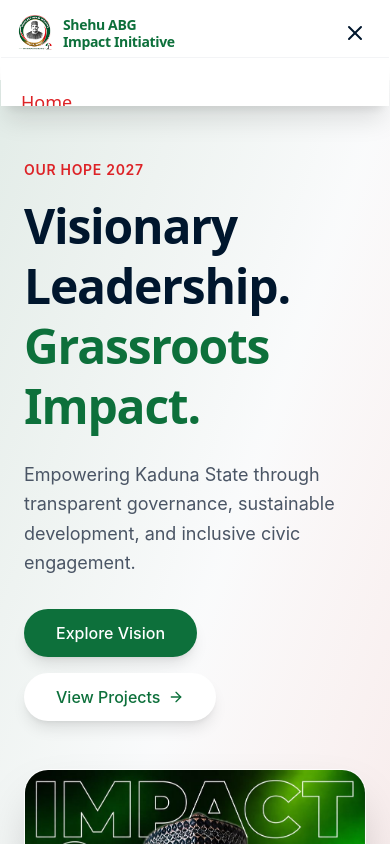
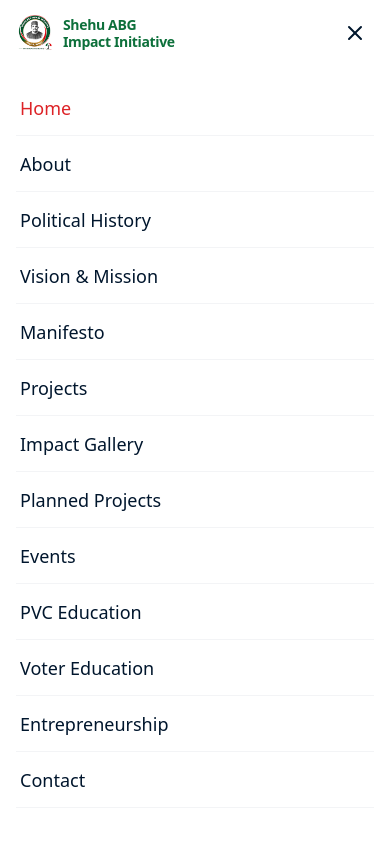
Before and after one commit to Mheek-frosh/shehu, a React (Vite) app: page / in a window 390 px wide. Both pictures are taken after a click on the button "Open menu". Shown: the top 844 px of the page. Built offline with nearby package versions, Linux system fonts and the light colour scheme.

Commit message:
fixed the nav issues

```diff
--- a/src/components/layout/Navbar.tsx
+++ b/src/components/layout/Navbar.tsx
@@ -21,27 +21,34 @@ export default function Navbar() {
     if (!isOpen) return;
 
     const previousOverflow = document.body.style.overflow;
+    const desktopMediaQuery = window.matchMedia('(min-width: 1024px)');
     const handleKeyDown = (event: KeyboardEvent) => {
       if (event.key === 'Escape') setIsOpen(false);
+    };
+    const handleDesktopChange = (event: MediaQueryListEvent) => {
+      if (event.matches) setIsOpen(false);
     };
 
     document.body.style.overflow = 'hidden';
     window.addEventListener('keydown', handleKeyDown);
+    desktopMediaQuery.addEventListener('change', handleDesktopChange);
 
     return () => {
       document.body.style.overflow = previousOverflow;
       window.removeEventListener('keydown', handleKeyDown);
+      desktopMediaQuery.removeEventListener('change', handleDesktopChange);
     };
   }, [isOpen]);
 
   return (
+    <>
       <header
         className={`fixed top-0 left-0 right-0 z-50 transition-all duration-300 ${
           scrolled || isOpen ? 'glass py-2.5 sm:py-3' : 'bg-transparent py-3 sm:py-5'
         }`}
       >
         <div className="container mx-auto flex items-center gap-3 px-4 md:px-6">
-        <Link to="/" onClick={() => setIsOpen(false)} className="z-50 flex min-w-0 flex-1 items-center gap-2.5 sm:gap-3">
+          <Link to="/" onClick={() => setIsOpen(false)} className="flex min-w-0 flex-1 items-center gap-2.5 sm:gap-3">
             <img src="/logo-transparent.png" alt="Shehu ABG Impact Initiative logo" className="h-9 w-auto shrink-0 sm:h-11" />
             <span className="min-w-0 text-sm leading-tight font-display font-bold tracking-tight text-[var(--color-pdp-green)] sm:text-xl sm:leading-normal">
               <span className="block sm:inline">Shehu ABG</span>{' '}
@@ -75,8 +82,8 @@ export default function Navbar() {
           {/* Mobile Toggle */}
           <button
             type="button"
-          className="relative z-50 -mr-1 flex size-11 shrink-0 items-center justify-center rounded-full text-[var(--foreground)] transition-colors hover:bg-black/5 focus-visible:outline-2 focus-visible:outline-offset-2 focus-visible:outline-[var(--color-pdp-green)] lg:hidden"
-          onClick={() => setIsOpen(!isOpen)}
+            className="-mr-1 flex size-11 shrink-0 items-center justify-center rounded-full text-[var(--foreground)] transition-colors hover:bg-black/5 focus-visible:outline-2 focus-visible:outline-offset-2 focus-visible:outline-[var(--color-pdp-green)] lg:hidden"
+            onClick={() => setIsOpen((open) => !open)}
             aria-label={isOpen ? 'Close menu' : 'Open menu'}
             aria-expanded={isOpen}
             aria-controls="mobile-navigation"
@@ -84,21 +91,22 @@ export default function Navbar() {
             {isOpen ? <X size={24} /> : <Menu size={24} />}
           </button>
         </div>
+      </header>
 
-      {/* Mobile menu */}
+      {/* Kept outside the filtered header so it stays fixed to the viewport on mobile. */}
       <AnimatePresence>
         {isOpen && (
           <motion.div
-            initial={{ opacity: 0, y: -12 }}
-            animate={{ opacity: 1, y: 0 }}
-            exit={{ opacity: 0, y: -12 }}
-            transition={{ duration: 0.2 }}
+            initial={{ opacity: 0 }}
+            animate={{ opacity: 1 }}
+            exit={{ opacity: 0 }}
+            transition={{ duration: 0.18 }}
             id="mobile-navigation"
-            className="fixed inset-x-0 bottom-0 top-14 z-40 overflow-y-auto border-t border-gray-100 bg-[var(--background)] px-4 pb-[max(2rem,env(safe-area-inset-bottom))] pt-4 shadow-xl sm:top-[68px] sm:px-6 sm:pt-6 lg:hidden"
+            className="fixed inset-0 z-40 overflow-y-auto bg-[var(--background)] px-4 pb-[max(2rem,env(safe-area-inset-bottom))] pt-20 sm:px-6 sm:pt-24 lg:hidden"
           >
             <div className="container mx-auto max-w-lg">
               <nav aria-label="Mobile navigation" className="flex flex-col">
-                {NAV_LINKS.filter((link) => ['Home', 'About', 'Projects', 'Impact Gallery', 'Events', 'Contact'].includes(link.name)).map((link) => (
+                {NAV_LINKS.map((link) => (
                   <Link
                     key={link.path}
                     to={link.path}
@@ -118,6 +126,6 @@ export default function Navbar() {
           </motion.div>
         )}
       </AnimatePresence>
-    </header>
+    </>
   );
 }
```
Lines whose indentation alone changed are shown as unchanged.
